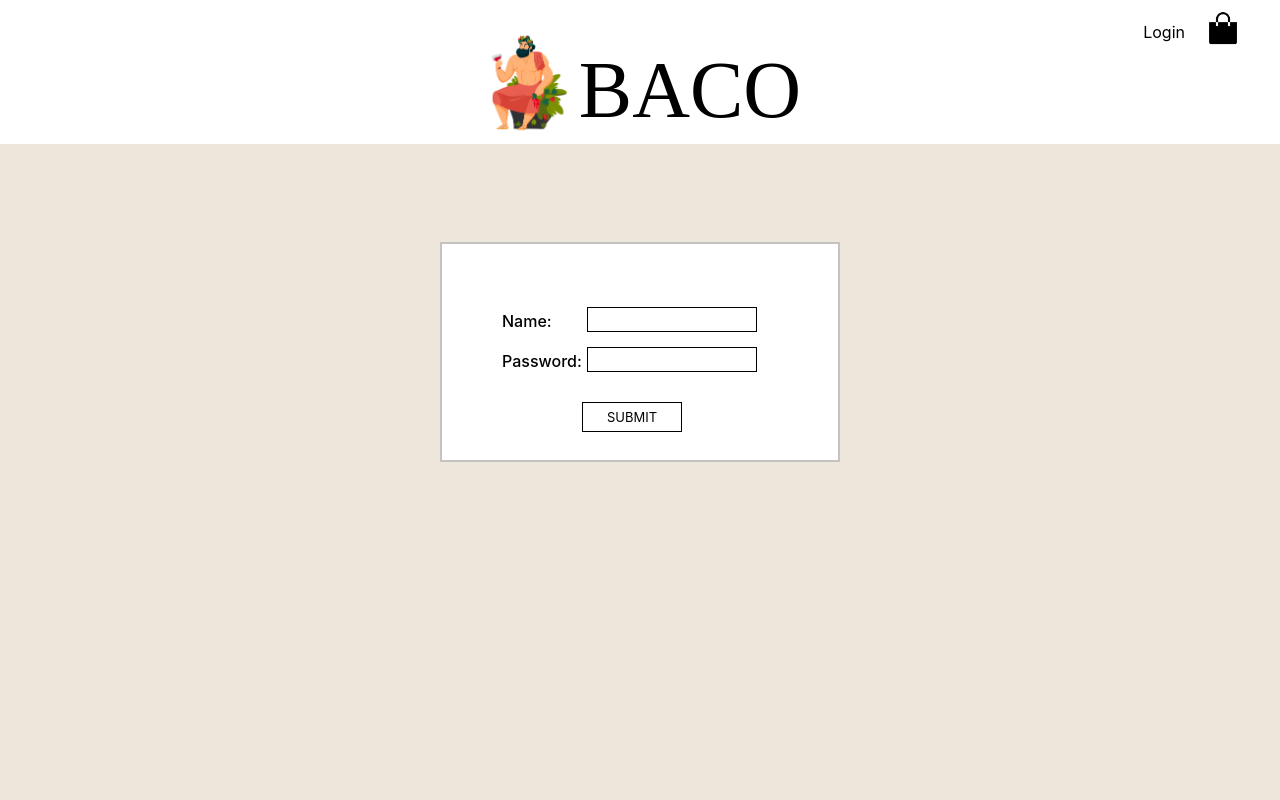
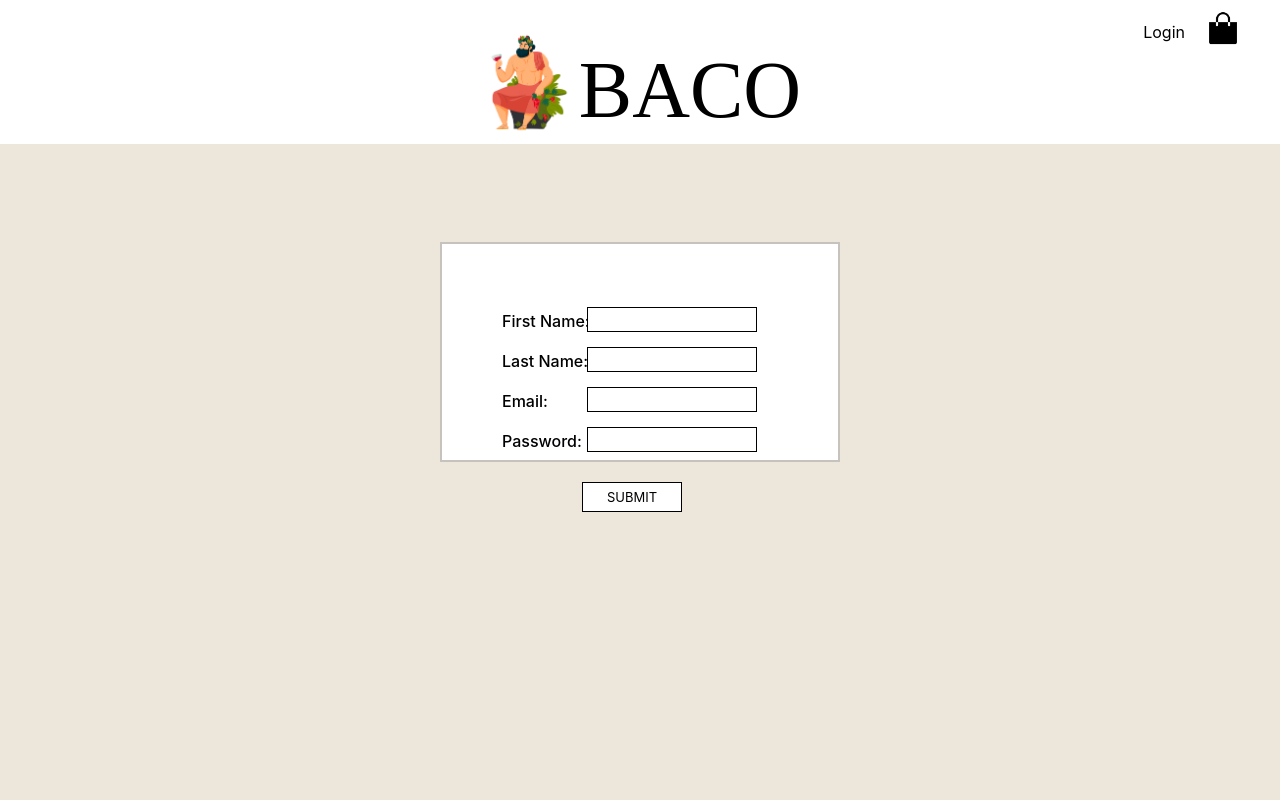
Before and after one commit to YaokunLee/ITU_web_project3, a React (Create React App) app in the folder reactpages/: page /login in a window 1280 px wide. Shown: the top 800 px of the page. Built offline with nearby package versions, Linux system fonts and the light colour scheme.

Commit message:
[feat] 1. add first name and last name 2. add welcome in basket page.

```diff
--- a/reactpages/src/basket/basket.tsx
+++ b/reactpages/src/basket/basket.tsx
@@ -1,17 +1,25 @@
 import React, { Component } from 'react';
 import '../common.css';
 import BasketListContainer from "./BasketList";
+import {UserContext} from "../context/UserContext";
 
 class BasketBody extends Component {
     render() {
         return (
+            <UserContext.Consumer>
+                {({ welcomeText }) => (
                     <div>
+                        <div id="welcome_words_area">
+                            <h3 id="welcome_name_area">{welcomeText}</h3>
+                        </div>
                         <br/><br/>
                         <BasketListContainer />
                         <div className="btn-checkout-div">
                             <button className="btn-checkout">Proceed to checkout</button>
                         </div>
                     </div>
+                )}
+            </UserContext.Consumer>
         );
     }
 }
--- a/reactpages/src/data/winedata.ts
+++ b/reactpages/src/data/winedata.ts
@@ -168,7 +168,3 @@ export function getWineInfo(id: number): Wine {
 export function getAllWineInfo(): Wine[] {
   return wineShop;
 }
-
-export function addProductDetailInfo(id: number): Wine | string {
-  return getWineInfo(id);
-}
--- a/reactpages/src/login/LoginForm.tsx
+++ b/reactpages/src/login/LoginForm.tsx
@@ -3,7 +3,9 @@ import { UserContext, UserContextType } from '../context/UserContext';
 import { withRouter, RouteComponentProps } from 'react-router-dom';
 
 interface LoginFormState {
-    username: string;
+    firstname: string;
+    lastname: string;
+    email: string;
     password: string;
 }
 
@@ -13,7 +15,9 @@ class LoginForm extends Component<LoginFormProps, LoginFormState> {
     constructor(props: LoginFormProps) {
         super(props);
         this.state = {
-            username: '',
+            firstname:'',
+            lastname:'',
+            email: '',
             password: ''
         };
     }
@@ -21,10 +25,19 @@ class LoginForm extends Component<LoginFormProps, LoginFormState> {
     onUserSubmitLogin = (event: FormEvent<HTMLFormElement>, login: UserContextType['login']) => {
         event.preventDefault();
 
-        const { username, password } = this.state;
+        const { firstname, lastname, email , password } = this.state;
 
-        if (!/^[A-Za-z0-9]+$/.test(username)) {
-            alert('Username should be numbers and letters only!');
+        if (!/^[A-Za-z]+$/.test(firstname)) {
+            alert('first name should be letters only!');
+            return;
+        }
+        if (!/^[A-Za-z]+$/.test(lastname)) {
+            alert('last name should be letters only!');
+            return;
+        }
+
+        if (!/^[\w.-]+@[A-Za-z]+\.[A-Za-z]+$/.test(email)) {
+            alert('Email address should be valid!');
             return;
         }
 
@@ -33,7 +46,7 @@ class LoginForm extends Component<LoginFormProps, LoginFormState> {
             return;
         }
 
-        login(username, password);
+        login(firstname, password);
 
         const { history } = this.props;
         history.push('/index');
@@ -46,7 +59,7 @@ class LoginForm extends Component<LoginFormProps, LoginFormState> {
     };
 
     render() {
-        const { username, password } = this.state;
+        const { firstname, lastname, email,  password } = this.state;
 
         return (
             <UserContext.Consumer>
@@ -56,13 +69,31 @@ class LoginForm extends Component<LoginFormProps, LoginFormState> {
                         <br />
                         <div className="container-fluid">
                             <form className="loginframe" onSubmit={(event) => this.onUserSubmitLogin(event, login)}>
-                                <label className="account">Name:</label>
+                                <label className="account">First Name:</label>
                                 <input
                                     className="form-input"
                                     id="account"
                                     type="text"
-                                    name="username"
-                                    value={username}
+                                    name="firstname"
+                                    value={firstname}
+                                    onChange={this.handleInputChange}
+                                /><br /><p></p>
+                                <label className="account">Last Name:</label>
+                                <input
+                                    className="form-input"
+                                    id="account"
+                                    type="text"
+                                    name="lastname"
+                                    value={lastname}
+                                    onChange={this.handleInputChange}
+                                /><br /><p></p>
+                                <label className="account">Email:</label>
+                                <input
+                                    className="form-input"
+                                    id="account"
+                                    type="text"
+                                    name="email"
+                                    value={email}
                                     onChange={this.handleInputChange}
                                 /><br /><p></p>
                                 <label className="password">Password:</label>
@@ -73,7 +104,9 @@ class LoginForm extends Component<LoginFormProps, LoginFormState> {
                                     name="password"
                                     value={password}
                                     onChange={this.handleInputChange}
-                                /><br /><br />
+                                />
+                                <br />
+                                <br />
                                 <input className="btn-submit" type="submit" value="SUBMIT" />
                             </form>
                         </div>
```
Lines whose indentation alone changed are shown as unchanged.
